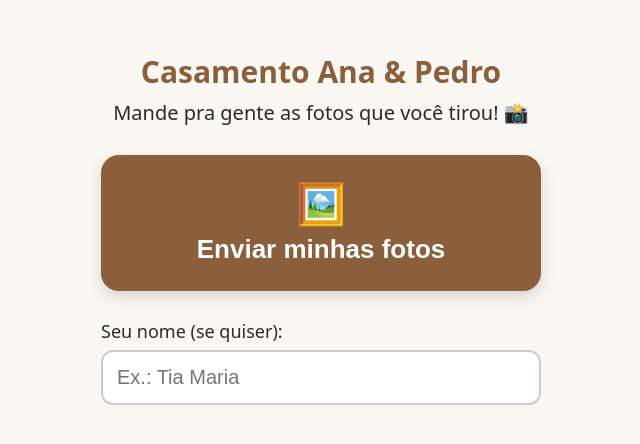
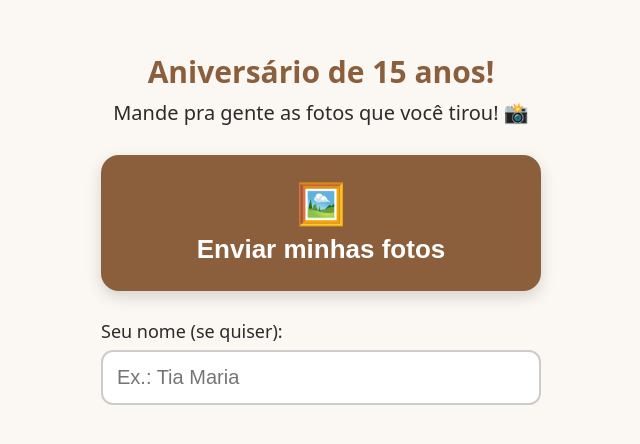
Before and after one commit to Eduardo-Camillo/15anos, a plain HTML site: page index.html in a window 1280 px wide. Shown: the part 172-616 px from the top of the page, without its empty margins (319-959 px from the left). Drawn offline with Linux system fonts and the light colour scheme.

Commit message:
Name configurations

```diff
--- a/index.html
+++ b/index.html
@@ -82,7 +82,7 @@
 
   <!-- TELA 1: inicial -->
   <section id="telaInicio">
-    <h1 id="titulo">Nome do Evento</h1>
+    <h1 id="titulo">Aniversário de 15 anos!</h1>
     <p class="subtitulo">Mande pra gente as fotos que você tirou! 📸</p>
 
     <button class="botao" id="btnEscolher">
@@ -117,9 +117,9 @@
 
 <script>
   // ===== CONFIGURAÇÃO (preencha aqui) =====
-  const NOME_DO_EVENTO = 'Casamento Ana & Pedro';
-  const URL_DO_SCRIPT  = 'COLE_AQUI_A_URL_DO_APPS_SCRIPT_TERMINADA_EM_/exec';
-  const CHAVE_EVENTO   = 'troque-esta-frase-123'; // igual à do Code.gs
+  const NOME_DO_EVENTO = 'Aniversário de 15 anos!';
+  const URL_DO_SCRIPT  = 'https://script.google.com/macros/s/AKfycbzaF1DOPYv61SqUYLqGSfdZKFI-yx-WH0mkYycXljIsPmZP95-Uqi077dxnTbC1V9xCqQ/exec'; // igual à do Code.gs
+  const CHAVE_EVENTO   = 'Teste_15_anos'; // igual à do Code.gs
   const LADO_MAXIMO    = 2400;  // pixels; reduz o peso sem perder qualidade visível
   const QUALIDADE_JPEG = 0.88;
   // ========================================
```
